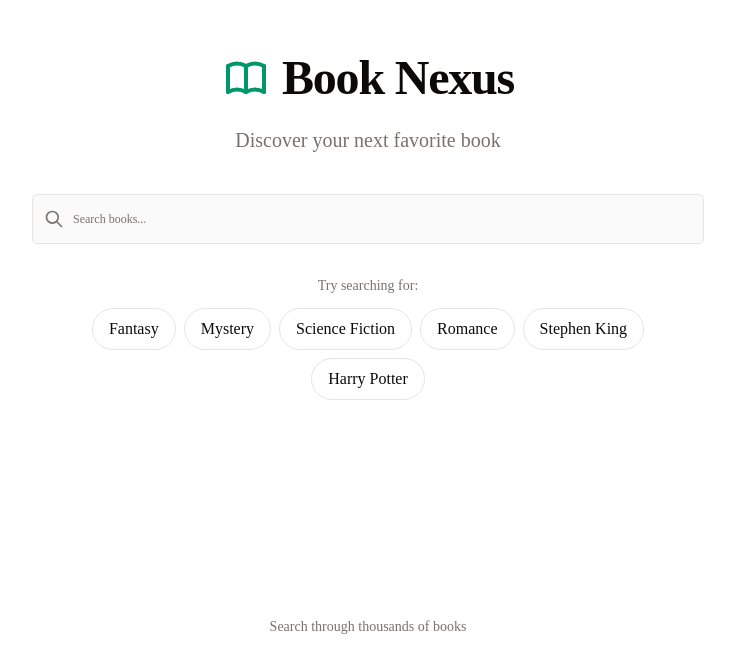
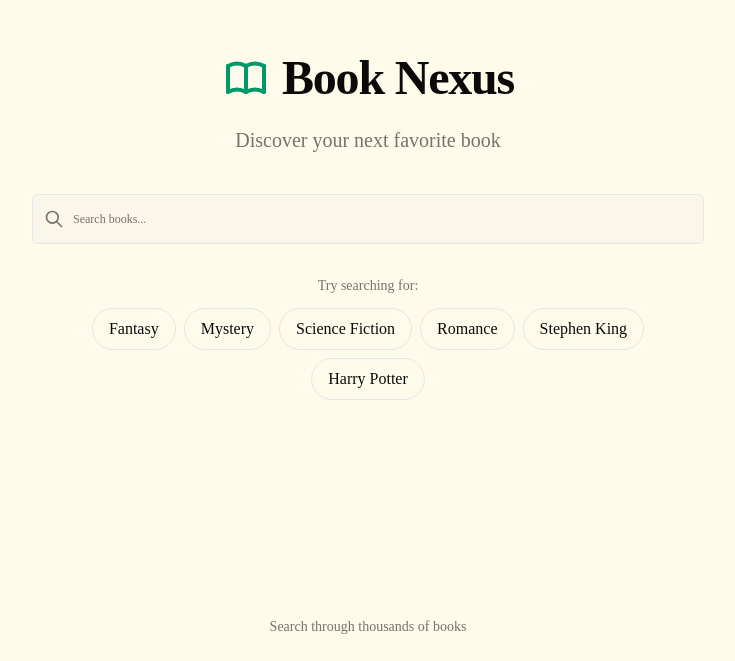
Before and after one commit to aileks/book-nexus, a React (Vite) app in the folder frontend/: page / in a window 1280 px wide. Shown: the part 139-800 px from the top of the page, without its empty margins (272-1007 px from the left). Built offline with nearby package versions, Linux system fonts and the light colour scheme.

Commit message:
change bg color for body

```diff
--- a/frontend/src/index.css
+++ b/frontend/src/index.css
@@ -121,7 +121,7 @@
     @apply border-border outline-ring/50;
   }
   body {
-    @apply font-sans text-foreground;
+    @apply font-sans text-foreground bg-amber-50;
   }
   html {
     @apply font-sans;
```
